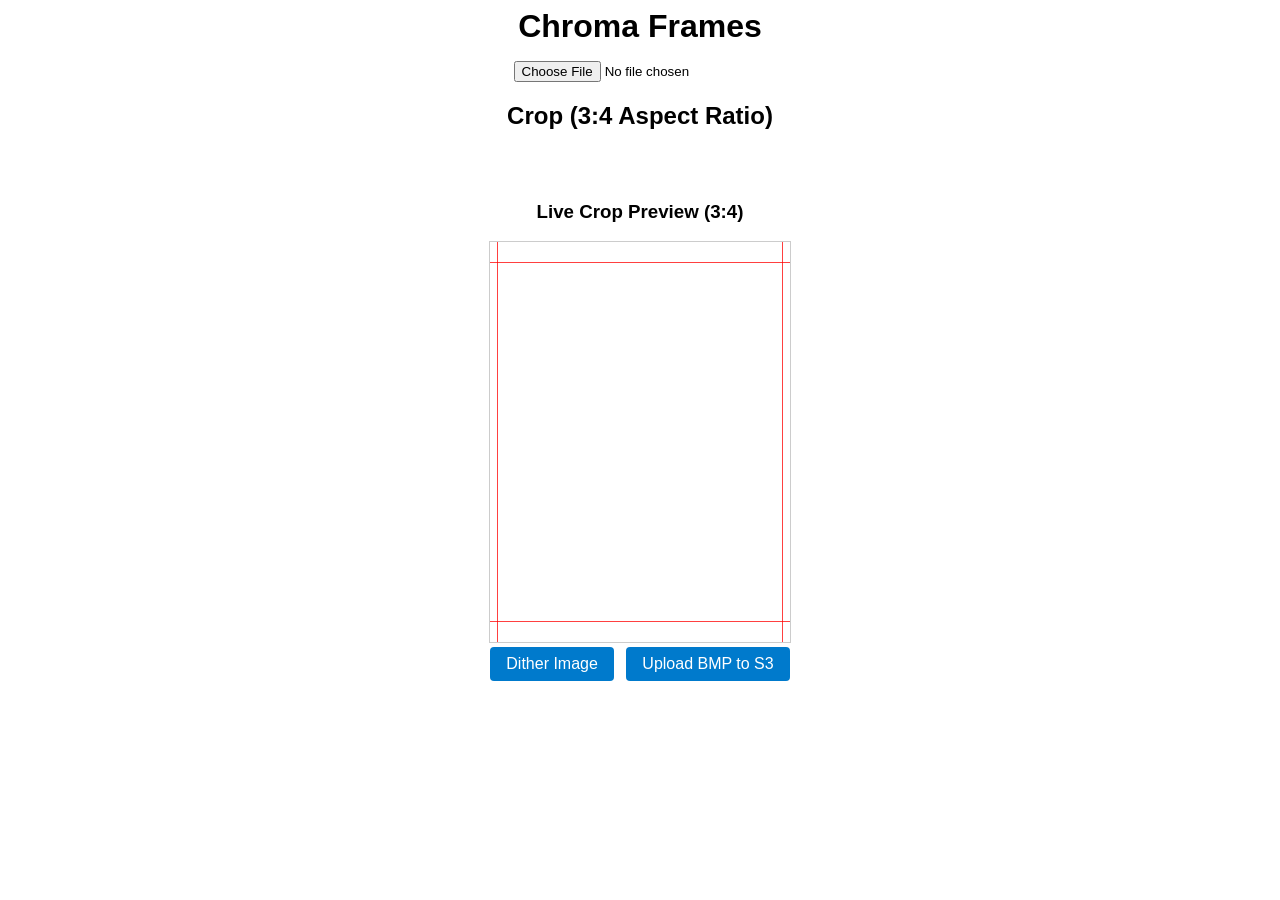
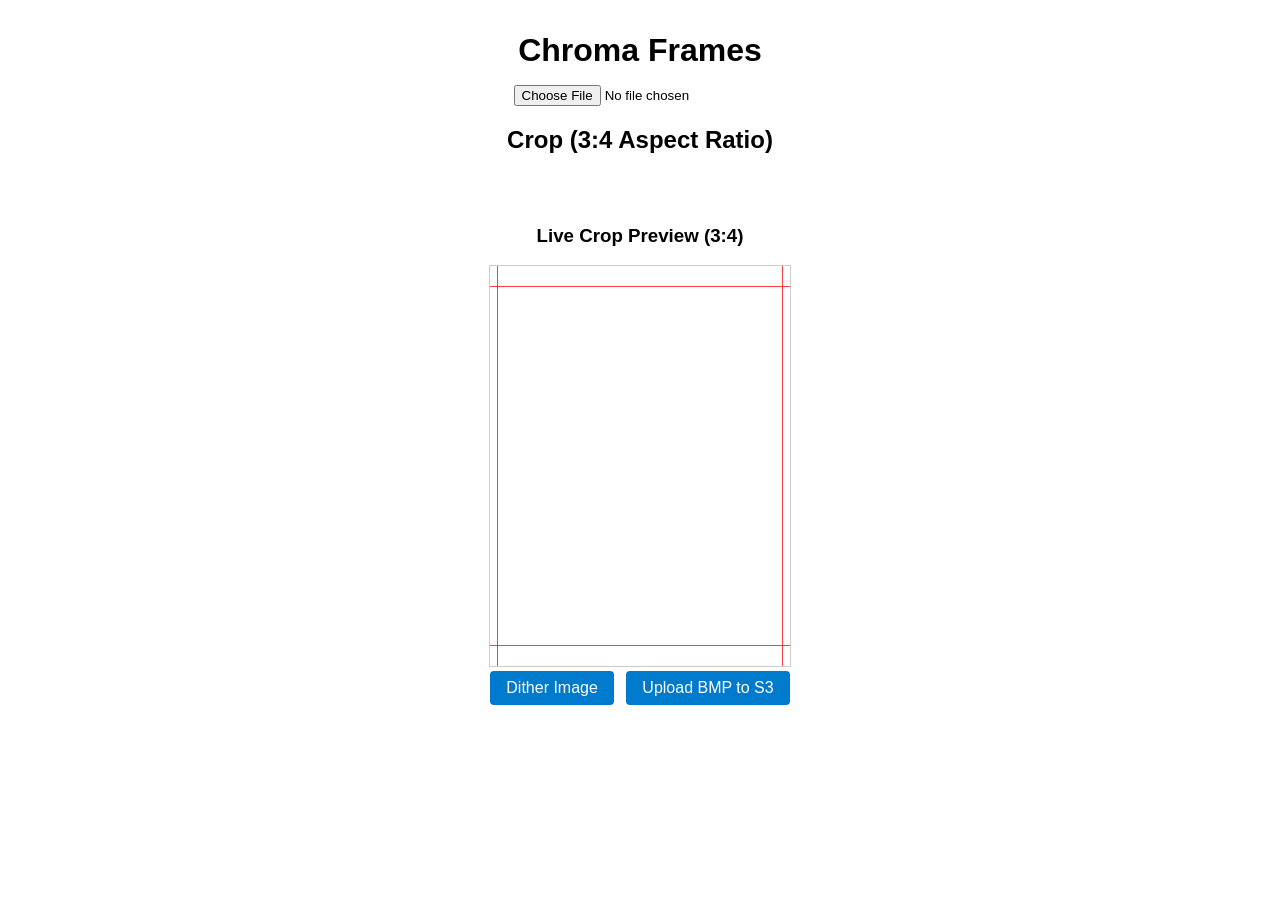

Crop interface and crop preview now responsive down to around 300px viewport width

--- a/style.css
+++ b/style.css
@@ -1,7 +1,7 @@
 body {
   font-family: sans-serif;
   max-width: 1100px;
-  margin: 0 auto;
+  margin: 2rem auto;
   text-align: center;
 }
 
@@ -104,7 +104,8 @@ button:disabled {
 }
 
 .crop-container {
-  width: 600px;
+  width: 100%;
+  max-width: 600px;
   background: #eee;
   display: flex;
   justify-content: center;
@@ -116,7 +117,8 @@ button:disabled {
 }
 
 .preview-container {
-  width: 300px;
+  width: 100%;
+  max-width: 300px;
   display: flex;
   flex-direction: column;
   align-items: center;
